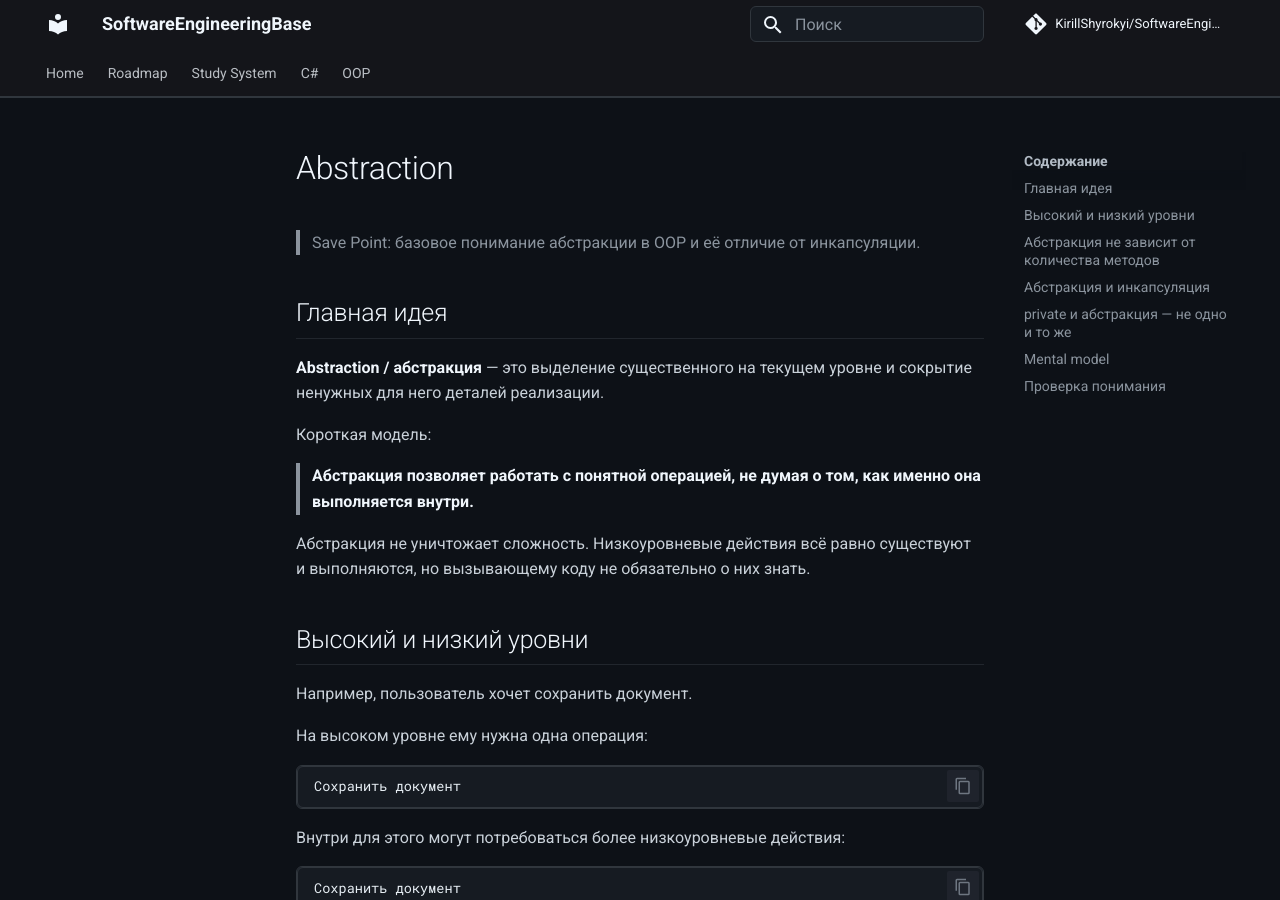
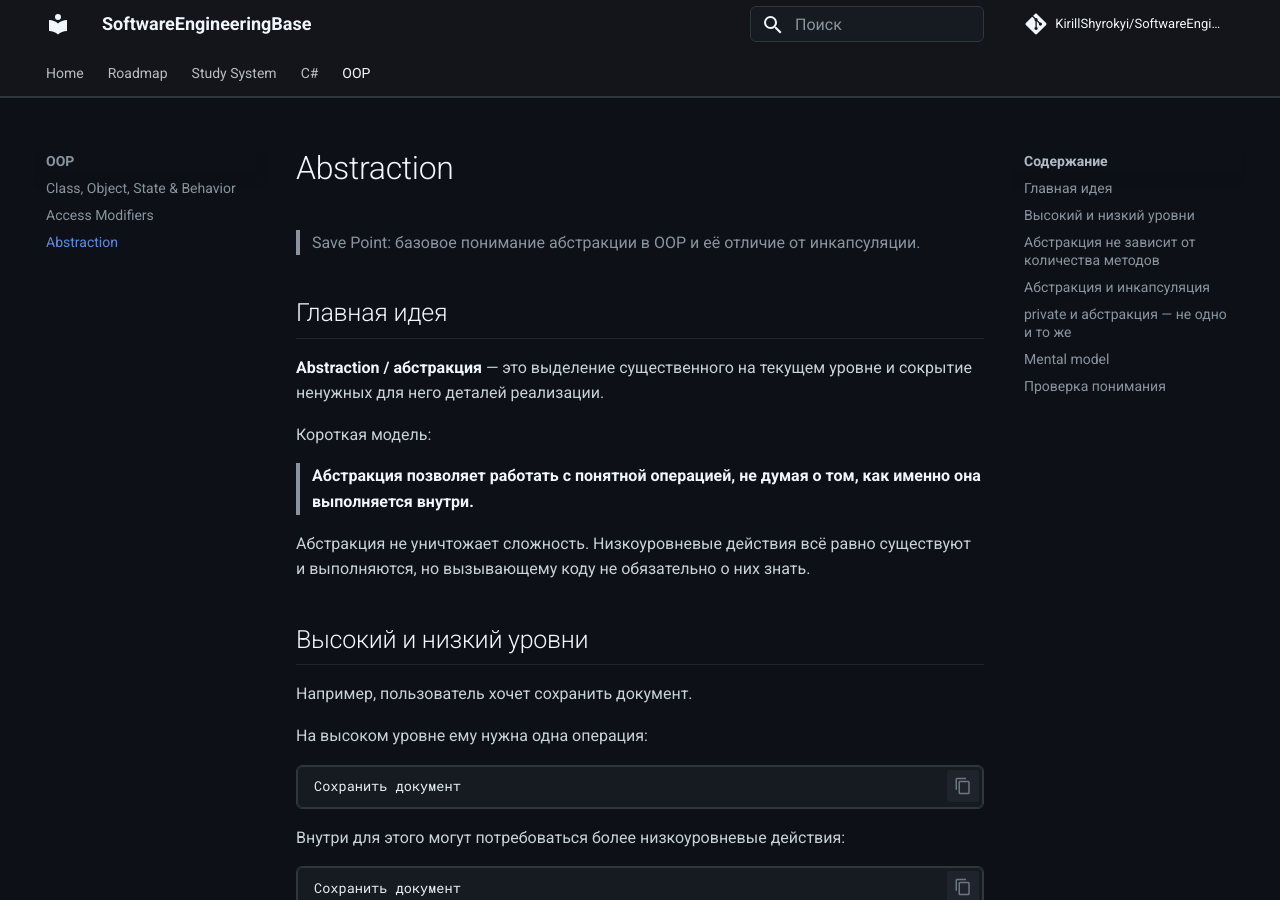
Before and after one commit to KirillShyrokyi/SoftwareEngineeringBase, an MkDocs documentation site: the page built from docs/oop/abstraction.md, in a window 1280 px wide and 900 px high. Built offline with MkDocs 1.6.1 and Material for MkDocs 9.7.7, drawn with Linux system fonts in a browser that asks for light colours; comment, search, counter and statistics services are not loaded.

Commit message:
docs(oop): add abstraction to navigation

```diff
--- a/mkdocs.yml
+++ b/mkdocs.yml
@@ -15,6 +15,7 @@ nav:
       - Overview: oop/index.md
       - Class, Object, State & Behavior: oop/class-object-state-behavior.md
       - Access Modifiers: oop/access-modifiers.md
+      - Abstraction: oop/abstraction.md
 
 theme:
   name: material
```
